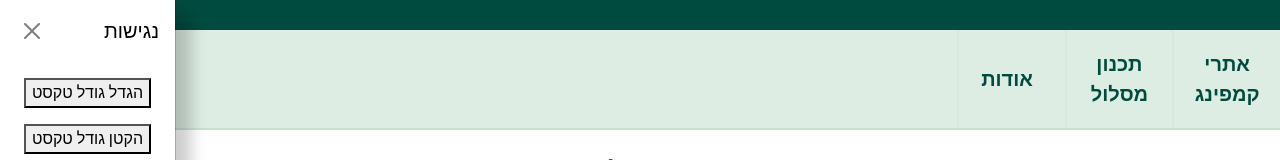
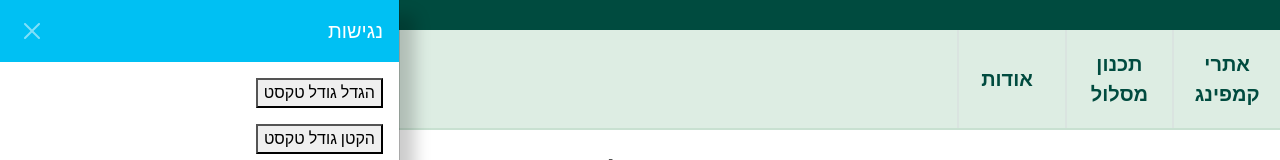
Before and after one commit to DvirK95/Reservation-management-system-for-camping-sites-W82, a React (Create React App) app in the folder react-app/: page /sites/1 in a window 1280 px wide. Both pictures are taken after a click on the button "נגישות". Shown: the top 160 px of the page. Built offline with nearby package versions, Linux system fonts and the light colour scheme; no server answers.

Commit message:
19.04 1605

```diff
--- a/react-app/src/components/Accessibility/FloatingButton.css
+++ b/react-app/src/components/Accessibility/FloatingButton.css
@@ -25,13 +25,18 @@
 }
 
 .offcanvas.offcanvas-start {
-  max-width: 11rem;
   box-shadow: 15px 15px 15px rgba(0, 0, 0, 0.2);
-  text-align: center;
+  text-align: right;
 }
 .offcanvas-header {
   text-align: center;
   flex-direction: row-reverse;
+  background-color: #00c0f3;
+  color: white;
+}
+.btn-close {
+  font-weight: 600;
+  color: white;
 }
 @media screen and (max-width: 768px) {
   .floating-button {
--- a/react-app/src/components/Accessibility/FloatingButton.js
+++ b/react-app/src/components/Accessibility/FloatingButton.js
@@ -100,7 +100,7 @@ const FloatingButton = () => {
         scroll={true}
         backdrop={false}
       >
-        <Offcanvas.Header closeButton>
+        <Offcanvas.Header closeButton closeVariant="white">
           <Offcanvas.Title>נגישות</Offcanvas.Title>
         </Offcanvas.Header>
         <Offcanvas.Body>
--- a/react-app/src/components/Sites/Sites.css
+++ b/react-app/src/components/Sites/Sites.css
@@ -25,9 +25,10 @@
 .innerWrap {
   position: relative;
   overflow: hidden;
-  width: 100%;
+  width: 90%;
   height: 100%;
   border-style: solid;
+  margin: auto;
 }
 
 .campground-map {
@@ -36,3 +37,9 @@
   width: 100%;
   height: auto;
 }
+
+@media screen and (max-width: 768px) {
+  .innerWrap {
+    width: 100%;
+  }
+}
--- a/react-app/src/components/Sites/Sites.js
+++ b/react-app/src/components/Sites/Sites.js
@@ -16,7 +16,6 @@ function Sites() {
     endDate: calculateTommorowDate(pullTodayDate()),
   });
 
-  // We need to consider move this method to Place.js
   const handlePlaceClick = (placeObj) => {
     setActivePlace((prevActivePlace) => {
       if (prevActivePlace.includes(placeObj.id)) {
--- a/react-app/src/components/UI/Header.js
+++ b/react-app/src/components/UI/Header.js
@@ -6,7 +6,7 @@ function Header() {
     <header className="header-border">
       <div className="header-top"></div>
       <nav className="nav">
-        <a className="custom-logo-link" href="#Home">
+        <a className="custom-logo-link" href="/">
           <img className="logo" src={logo} alt="רשות הטבע והגנים" />
         </a>
         <ul>
```
